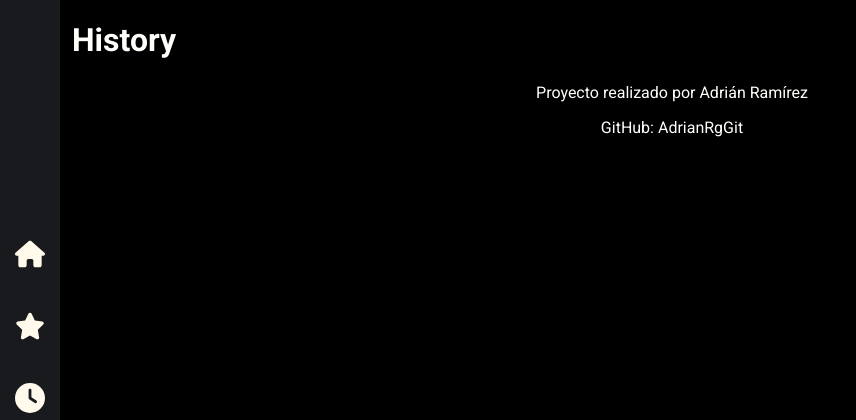
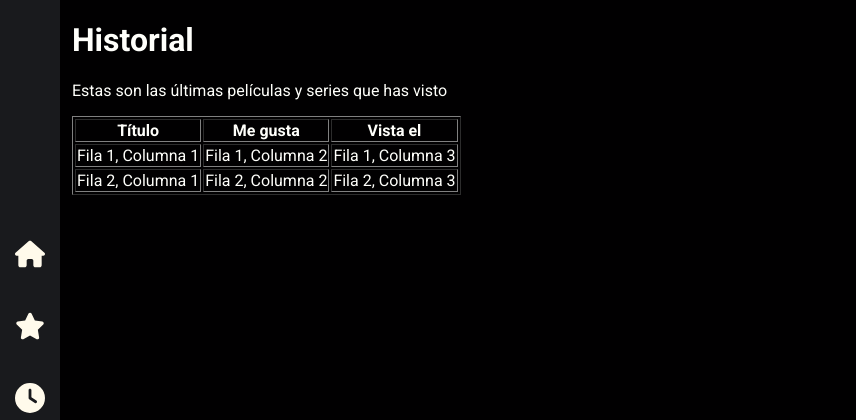
Before and after one commit to AdrianRgGit/tokio_final_project, a Django app: page /history/ in a window 1280 px wide. Shown: the top 420 px of the page, without its empty margins (0-856 px from the left). Run offline with Django 5.2, Linux system fonts and the light colour scheme.

Commit message:
tirados arreu los estilos de las vistas

```diff
--- a/core/templates/core/base.html
+++ b/core/templates/core/base.html
@@ -16,6 +16,7 @@
     <link href="{% static 'core/base.css' %}" rel="stylesheet">
     <link href="{% static 'core/home.css' %}" rel="stylesheet">
     <link href="{% static 'core/auth.css' %}" rel="stylesheet">
+    <link href="{% static 'core/profile.css' %}" rel="stylesheet">
 
     <!--  Fuente de google  -->
     <link rel="stylesheet" href="https://fonts.googleapis.com/css2?family=Roboto:wght@400;700&display=swap">
@@ -59,10 +60,5 @@
 <main>
     {% block content %}{% endblock %}
 </main>
-
-<footer class="footer-container">
-    <p>Proyecto realizado por Adrián Ramírez</p>
-    <p>GitHub: AdrianRgGit</p>
-</footer>
 </body>
 </html>
--- a/core/templates/core/history.html
+++ b/core/templates/core/history.html
@@ -2,6 +2,34 @@
 {% block content %}
 <!--Main-->
 <main>
-    <h1>History</h1>
+    <h1>Historial</h1>
+    <p>Estas son las últimas películas y series que has visto</p>
+
+    <table border="1">
+        <thead>
+        <tr>
+            <th>Título</th>
+            <th>Me gusta</th>
+            <th>Vista el</th>
+        </tr>
+        </thead>
+
+        <tbody>
+        <tr>
+            <td>Fila 1, Columna 1</td>
+            <td>Fila 1, Columna 2</td>
+            <td>Fila 1, Columna 3</td>
+            <!-- Agrega más celdas según sea necesario -->
+        </tr>
+        <tr>
+            <td>Fila 2, Columna 1</td>
+            <td>Fila 2, Columna 2</td>
+            <td>Fila 2, Columna 3</td>
+            <!-- Agrega más celdas según sea necesario -->
+        </tr>
+        <!-- Agrega más filas según sea necesario -->
+        </tbody>
+    </table>
+
 </main>
 {% endblock %}
--- a/core/templates/core/home.html
+++ b/core/templates/core/home.html
@@ -1,5 +1,6 @@
 {% extends "core/base.html" %}
 {% block content %}
+{% load static %}
 <!--Filtros-->
 <section class="search-filter-container">
     <div class="search-container">
@@ -20,7 +21,7 @@
 <section class="cards-container">
     <div class="card-container">
         <a class="card-link" href="#">
-            <img src="static/images/imagen_prueba_1.jpg" class="card-image"/>
+            <img src="{% static 'images/imagen_prueba_1.jpg' %}" class="card-image"/>
             <div class="card-text-container">
                 <p class="genre">Género</p>
                 <p class="title">Título</p>
@@ -35,7 +36,7 @@
 <section class="cards-container">
     <div class="card-container">
         <a class="card-link" href="#">
-            <img src="static/images/imagen_prueba_2.jpg" class="card-image"/>
+            <img src="{% static 'images/imagen_prueba_2.jpg' %}" class="card-image"/>
             <div class="card-text-container">
                 <p class="genre">Género</p>
                 <p class="title">Título</p>
--- a/core/urls.py
+++ b/core/urls.py
@@ -1,6 +1,4 @@
-from django.contrib import admin
 from django.urls import path
-
 from . import views
 
 urlpatterns = [
@@ -12,7 +10,4 @@ urlpatterns = [
     path("stats/", views.stats, name="stats"),
     path("auth/login", views.login, name="login"),
     path("auth/register", views.register, name="register"),
-
-    # Paths admin
-    path('admin/', admin.site.urls),
 ]
```
Also changed, not shown: core/static/core/profile.css (added, +44 -0 lines), core/templates/core/favorite_movies.html (+33 -4 lines), core/templates/core/profile.html (+22 -4 lines).
